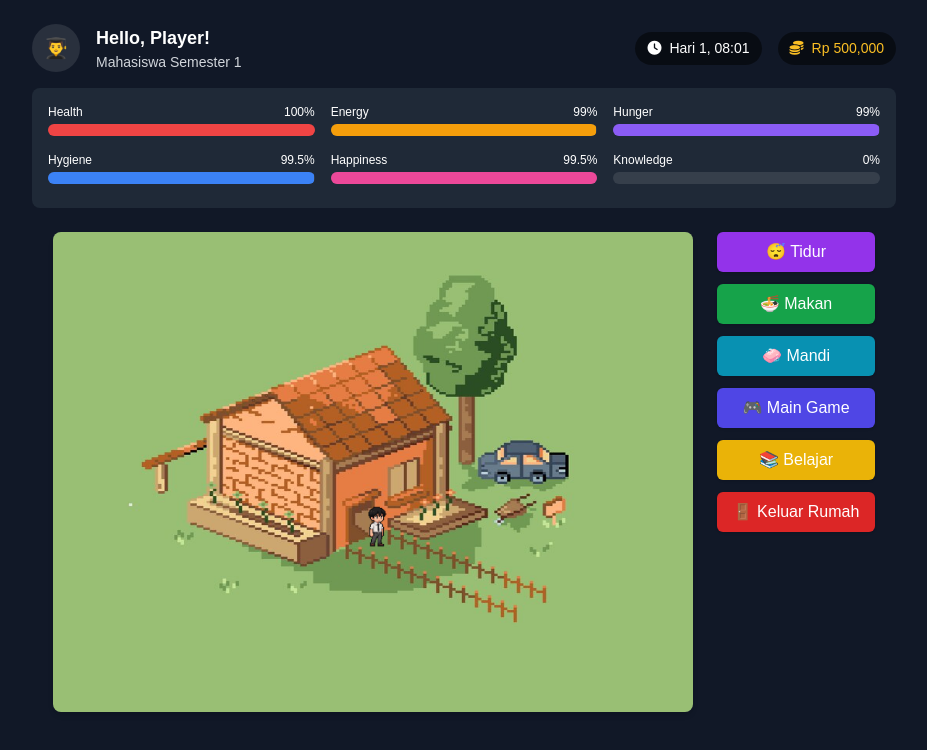
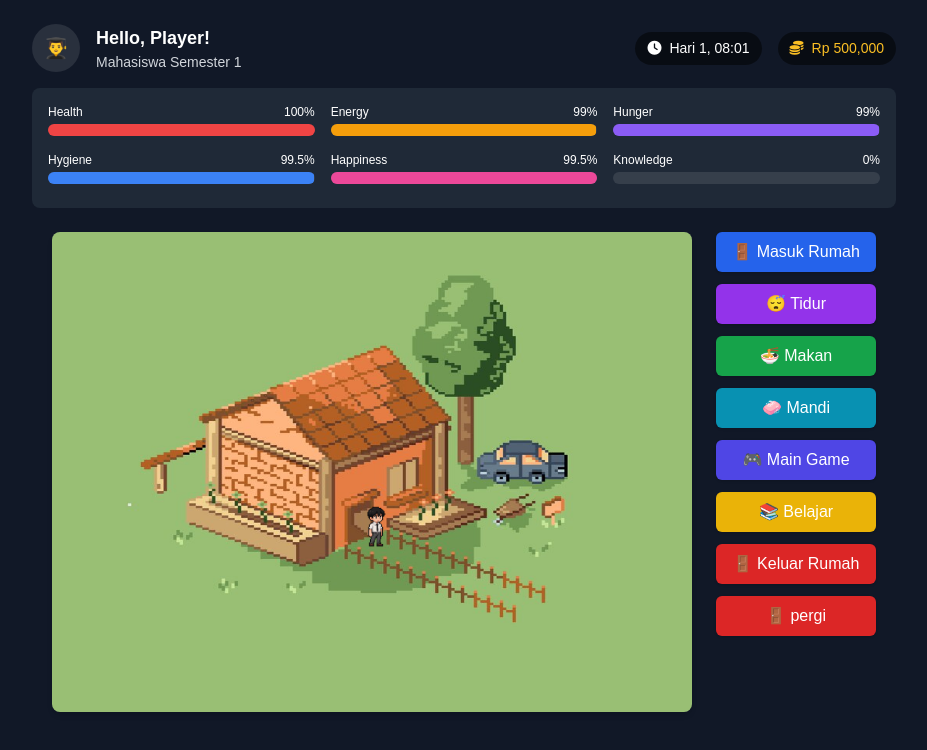
Before and after one commit to Morax8/Project-UTS, a plain HTML site: page games.html in a window 1280 px wide. Shown: the whole page, without its empty margins (176-1103 px from the left). Drawn offline with nearby package versions, Linux system fonts and the light colour scheme; some packages are replaced by stand-ins of ours; a script that the page names is missing.

Commit message:
adding activity

```diff
--- a/games.html
+++ b/games.html
@@ -111,12 +111,14 @@
 
         <!-- Activity Buttons -->
         <div class="flex flex-col gap-3">
-          <button id="btn-tidur" class="bg-purple-600 hover:bg-purple-700 px-4 py-2 rounded-md shadow">😴 Tidur</button>
-          <button id="btn-makan" class="bg-green-600 hover:bg-green-700 px-4 py-2 rounded-md shadow">🍜 Makan</button>
-          <button id="btn-mandi" class="bg-cyan-600 hover:bg-cyan-700 px-4 py-2 rounded-md shadow">🧼 Mandi</button>
-          <button id="btn-main" class="bg-indigo-600 hover:bg-indigo-700 px-4 py-2 rounded-md shadow">🎮 Main Game</button>
-          <button id="btn-belajar" class="bg-yellow-500 hover:bg-yellow-600 px-4 py-2 rounded-md shadow">📚 Belajar</button>
-          <button id="btn-keluar" class="bg-red-600 hover:bg-red-700 px-4 py-2 rounded-md shadow">🚪 Keluar Rumah</button>
+          <button id="btn-masuk" class="bg-blue-600 hover:bg-blue-700 px-4 py-2 rounded-md shadow" data-activity="masuk">🚪 Masuk Rumah</button>
+          <button id="btn-tidur" class="bg-purple-600 hover:bg-purple-700 px-4 py-2 rounded-md shadow" data-activity="tidur">😴 Tidur</button>
+          <button id="btn-makan" class="bg-green-600 hover:bg-green-700 px-4 py-2 rounded-md shadow" data-activity="makan">🍜 Makan</button>
+          <button id="btn-mandi" class="bg-cyan-600 hover:bg-cyan-700 px-4 py-2 rounded-md shadow" data-activity="mandi">🧼 Mandi</button>
+          <button id="btn-main" class="bg-indigo-600 hover:bg-indigo-700 px-4 py-2 rounded-md shadow" data-activity="mainGame">🎮 Main Game</button>
+          <button id="btn-belajar" class="bg-yellow-500 hover:bg-yellow-600 px-4 py-2 rounded-md shadow" data-activity="belajar">📚 Belajar</button>
+          <button id="btn-keluar" class="bg-red-600 hover:bg-red-700 px-4 py-2 rounded-md shadow" data-activity="keluar">🚪 Keluar Rumah</button>
+          <button id="btn-pergi" class="bg-red-600 hover:bg-red-700 px-4 py-2 rounded-md shadow" data-activity="pergi">🚪 pergi</button>
         </div>
       </div>
     </div>
```
